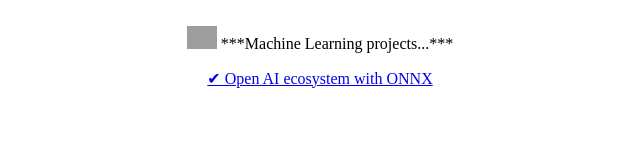
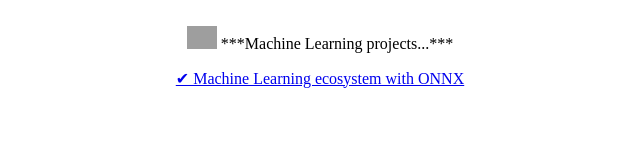
Before and after one commit to RobertoCordova/profile, a plain HTML site: page index.html in a window 1280 px wide. Shown: the part 967-1127 px from the top of the page, without its empty margins (320-960 px from the left). Drawn offline with Linux system fonts and the light colour scheme; grey boxes are pictures that could not be loaded.

Commit message:
Update index.html

```diff
--- a/index.html
+++ b/index.html
@@ -49,7 +49,7 @@
       <p align="center">
         <img src="https://media.giphy.com/media/i3oBEvcPlr6kEwxHXI/giphy.gif" width="30px">&nbsp;***Machine Learning projects...***
         <p align="center">
-            <a href="https://github.com/RobertoCordova/onnx">✔ Open AI ecosystem with ONNX</a></p>
+            <a href="https://github.com/RobertoCordova/onnx">✔ Machine Learning ecosystem with ONNX</a></p>
         </p>
       <br><br><br>
       <p align="center">
```
